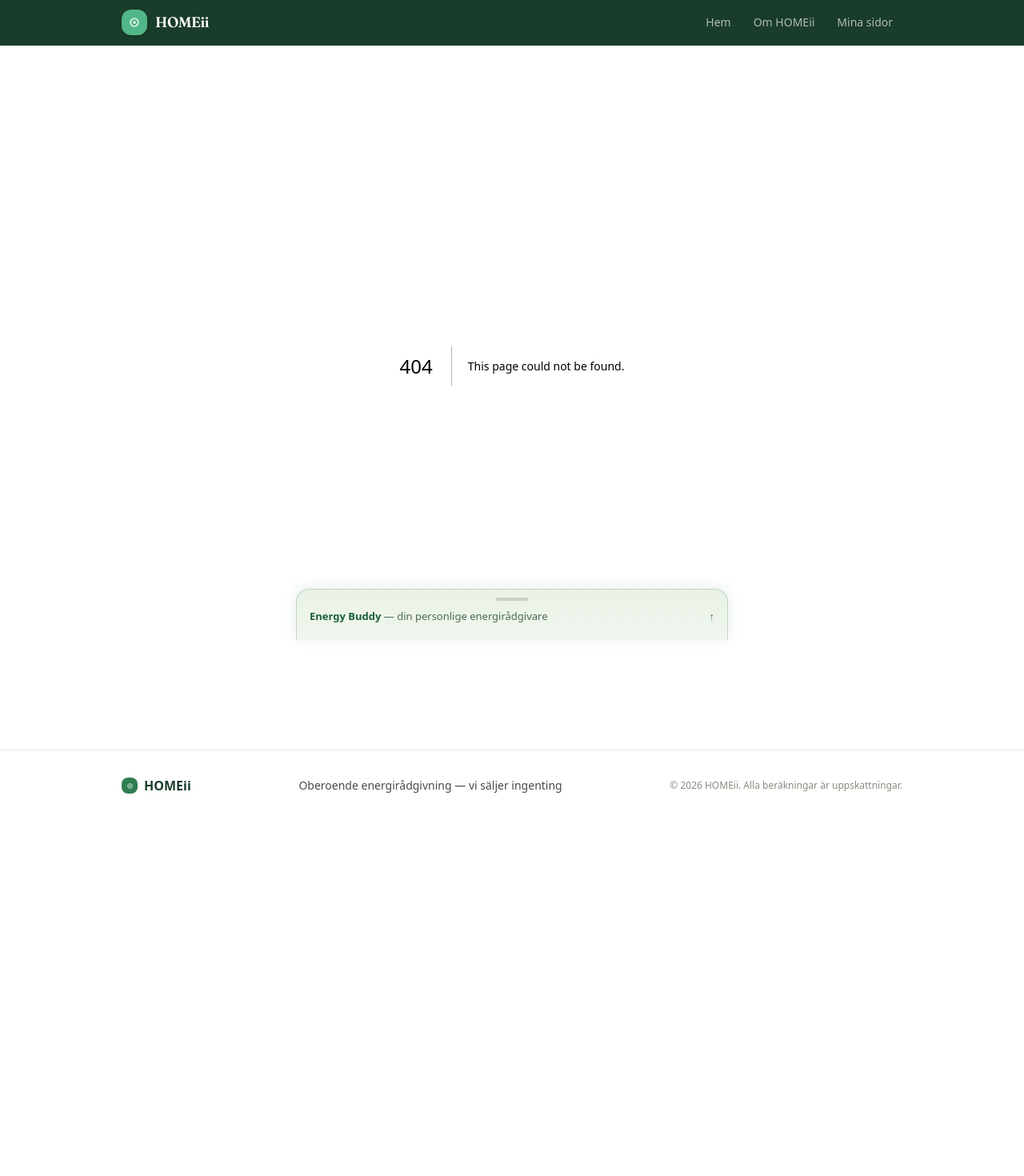
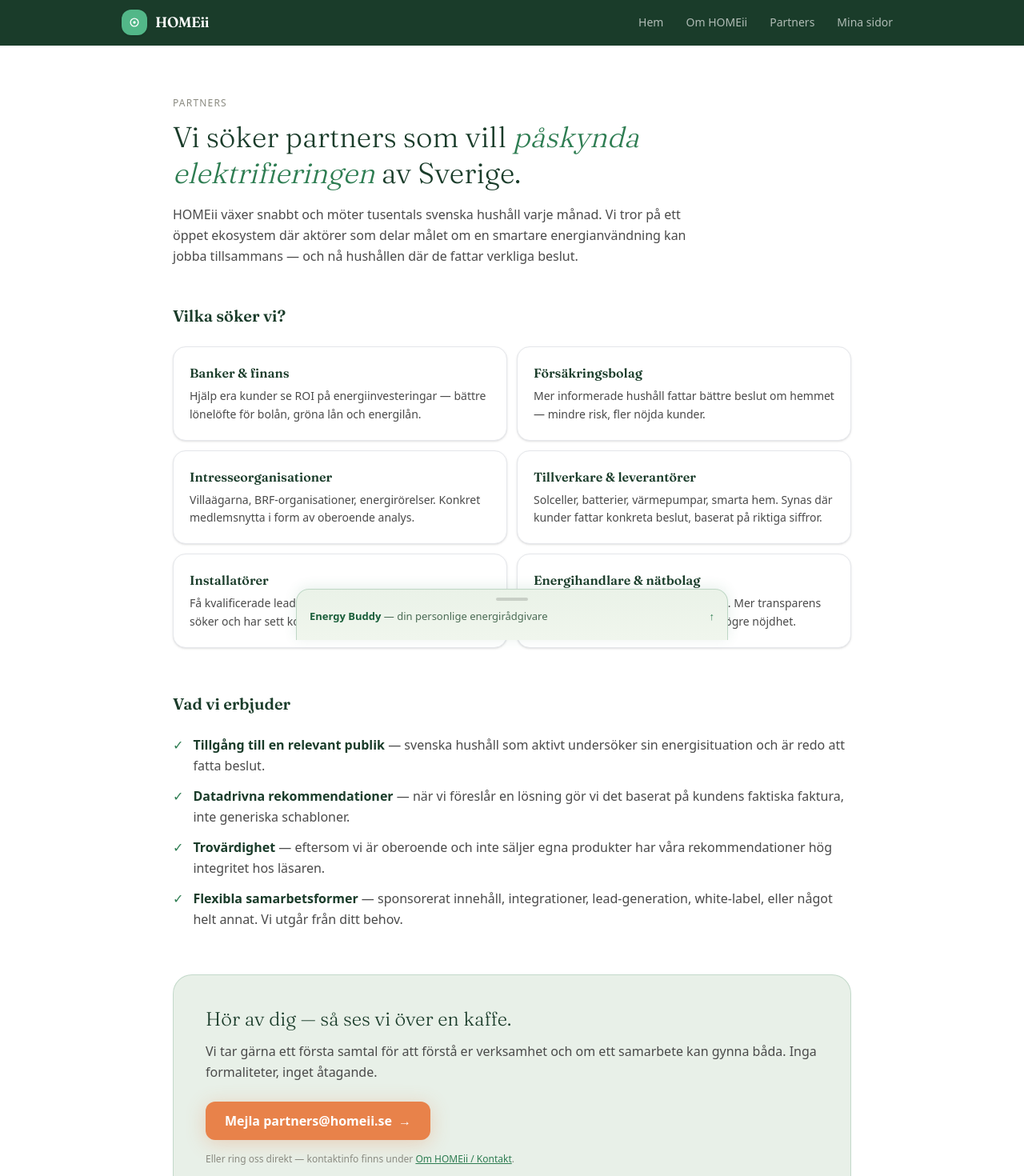
Before and after one commit to Homeii-se/homeii, a Next.js app: page /partners in a window 1280 px wide. Before the commit this address had no page. Shown: the top 1470 px of the page at 80% size. Before the commit the page ends 1026 px from the top, so only its background shows below. Built offline with nearby package versions, Linux system fonts and the light colour scheme.

Commit message:
feat: add /partners page with broad partnership scope and contact CTA

```diff
--- a/app/layout.tsx
+++ b/app/layout.tsx
@@ -58,6 +58,9 @@
               <Link href="/om" className="rounded-lg px-3 py-2 text-sm font-medium text-white/65 transition-colors hover:text-white hover:bg-white/10">
                 Om HOMEii
               </Link>
+              <Link href="/partners" className="rounded-lg px-3 py-2 text-sm font-medium text-white/65 transition-colors hover:text-white hover:bg-white/10">
+                Partners
+              </Link>
               <Link href="/mina-sidor" className="rounded-lg px-3 py-2 text-sm font-medium text-white/65 transition-colors hover:text-white hover:bg-white/10">
                 Mina sidor
               </Link>
--- /dev/null
+++ b/app/partners/page.tsx
@@ -0,0 +1,141 @@
+import type { Metadata } from "next";
+
+export const metadata: Metadata = {
+  title: "Partners — HOMEii",
+  description:
+    "Vi söker partners som vill påskynda elektrifieringen av Sverige — banker, försäkringsbolag, intresseorganisationer, tillverkare och installatörer.",
+};
+
+const TARGET_GROUPS = [
+  {
+    title: "Banker & finans",
+    desc: "Hjälp era kunder se ROI på energiinvesteringar — bättre lönelöfte för bolån, gröna lån och energilån.",
+  },
+  {
+    title: "Försäkringsbolag",
+    desc: "Mer informerade hushåll fattar bättre beslut om hemmet — mindre risk, fler nöjda kunder.",
+  },
+  {
+    title: "Intresseorganisationer",
+    desc: "Villaägarna, BRF-organisationer, energirörelser. Konkret medlemsnytta i form av oberoende analys.",
+  },
+  {
+    title: "Tillverkare & leverantörer",
+    desc: "Solceller, batterier, värmepumpar, smarta hem. Synas där kunder fattar konkreta beslut, baserat på riktiga siffror.",
+  },
+  {
+    title: "Installatörer",
+    desc: "Få kvalificerade leads — kunder som redan vet vad de söker och har sett konkret payback.",
+  },
+  {
+    title: "Energihandlare & nätbolag",
+    desc: "Vi hjälper kunder förstå sin elräkning. Mer transparens leder till färre supportärenden och högre nöjdhet.",
+  },
+];
+
+export default function PartnersPage() {
+  return (
+    <div className="mx-auto max-w-4xl px-4 py-12 sm:px-6 sm:py-16">
+      <div className="mb-12 max-w-2xl">
+        <p className="mb-3 text-xs font-medium uppercase tracking-widest text-text-muted">
+          Partners
+        </p>
+        <h1 className="mb-4 text-3xl font-light leading-tight text-brand-900 sm:text-4xl font-[family-name:var(--font-fraunces)]">
+          Vi söker partners som vill <em className="text-brand-500">påskynda elektrifieringen</em> av Sverige.
+        </h1>
+        <p className="text-base leading-relaxed text-text-secondary">
+          HOMEii växer snabbt och möter tusentals svenska hushåll varje månad. Vi tror på ett
+          öppet ekosystem där aktörer som delar målet om en smartare energianvändning kan
+          jobba tillsammans — och nå hushållen där de fattar verkliga beslut.
+        </p>
+      </div>
+
+      {/* Vilka söker vi */}
+      <section className="mb-14">
+        <h2 className="mb-6 text-xl font-semibold text-brand-900 font-[family-name:var(--font-fraunces)]">
+          Vilka söker vi?
+        </h2>
+        <div className="grid gap-3 sm:grid-cols-2">
+          {TARGET_GROUPS.map((g) => (
+            <div
+              key={g.title}
+              className="rounded-2xl border border-gray-200 bg-white p-5 shadow-sm"
+            >
+              <h3 className="text-base font-semibold text-brand-900 font-[family-name:var(--font-fraunces)]">
+                {g.title}
+              </h3>
+              <p className="mt-1.5 text-sm leading-relaxed text-text-secondary">{g.desc}</p>
+            </div>
+          ))}
+        </div>
+      </section>
+
+      {/* Vad vi erbjuder */}
+      <section className="mb-14">
+        <h2 className="mb-6 text-xl font-semibold text-brand-900 font-[family-name:var(--font-fraunces)]">
+          Vad vi erbjuder
+        </h2>
+        <ul className="space-y-3 text-base leading-relaxed text-text-secondary">
+          <li className="flex gap-3">
+            <span className="text-brand-500" aria-hidden>✓</span>
+            <span>
+              <strong className="text-brand-900">Tillgång till en relevant publik</strong> — svenska
+              hushåll som aktivt undersöker sin energisituation och är redo att fatta beslut.
+            </span>
+          </li>
+          <li className="flex gap-3">
+            <span className="text-brand-500" aria-hidden>✓</span>
+            <span>
+              <strong className="text-brand-900">Datadrivna rekommendationer</strong> — när vi
+              föreslår en lösning gör vi det baserat på kundens faktiska faktura, inte generiska
+              schabloner.
+            </span>
+          </li>
+          <li className="flex gap-3">
+            <span className="text-brand-500" aria-hidden>✓</span>
+            <span>
+              <strong className="text-brand-900">Trovärdighet</strong> — eftersom vi är oberoende
+              och inte säljer egna produkter har våra rekommendationer hög integritet hos
+              läsaren.
+            </span>
+          </li>
+          <li className="flex gap-3">
+            <span className="text-brand-500" aria-hidden>✓</span>
+            <span>
+              <strong className="text-brand-900">Flexibla samarbetsformer</strong> — sponsorerat
+              innehåll, integrationer, lead-generation, white-label, eller något helt annat. Vi
+              utgår från ditt behov.
+            </span>
+          </li>
+        </ul>
+      </section>
+
+      {/* CTA */}
+      <section className="rounded-3xl bg-card-green border border-brand-500/20 p-8 sm:p-10">
+        <h2 className="text-2xl font-light leading-tight text-brand-900 font-[family-name:var(--font-fraunces)]">
+          Hör av dig — så ses vi över en kaffe.
+        </h2>
+        <p className="mt-3 text-base leading-relaxed text-text-secondary">
+          Vi tar gärna ett första samtal för att förstå er verksamhet och om ett samarbete kan
+          gynna båda. Inga formaliteter, inget åtagande.
+        </p>
+
+        <a
+          href="mailto:partners@homeii.se?subject=Partnersamarbete med HOMEii"
+          className="mt-6 inline-flex items-center gap-2 rounded-xl bg-cta-orange px-6 py-3 text-base font-semibold text-white shadow-lg transition hover:shadow-xl hover:-translate-y-0.5"
+          style={{ boxShadow: "0 4px 24px rgba(232, 130, 74, 0.3)" }}
+        >
+          Mejla partners@homeii.se
+          <span aria-hidden>&rarr;</span>
+        </a>
+
+        <p className="mt-4 text-xs text-text-muted">
+          Eller ring oss direkt — kontaktinfo finns under{" "}
+          <a href="/om/kontakt" className="text-brand-500 underline hover:text-brand-700">
+            Om HOMEii / Kontakt
+          </a>.
+        </p>
+      </section>
+    </div>
+  );
+}
```
